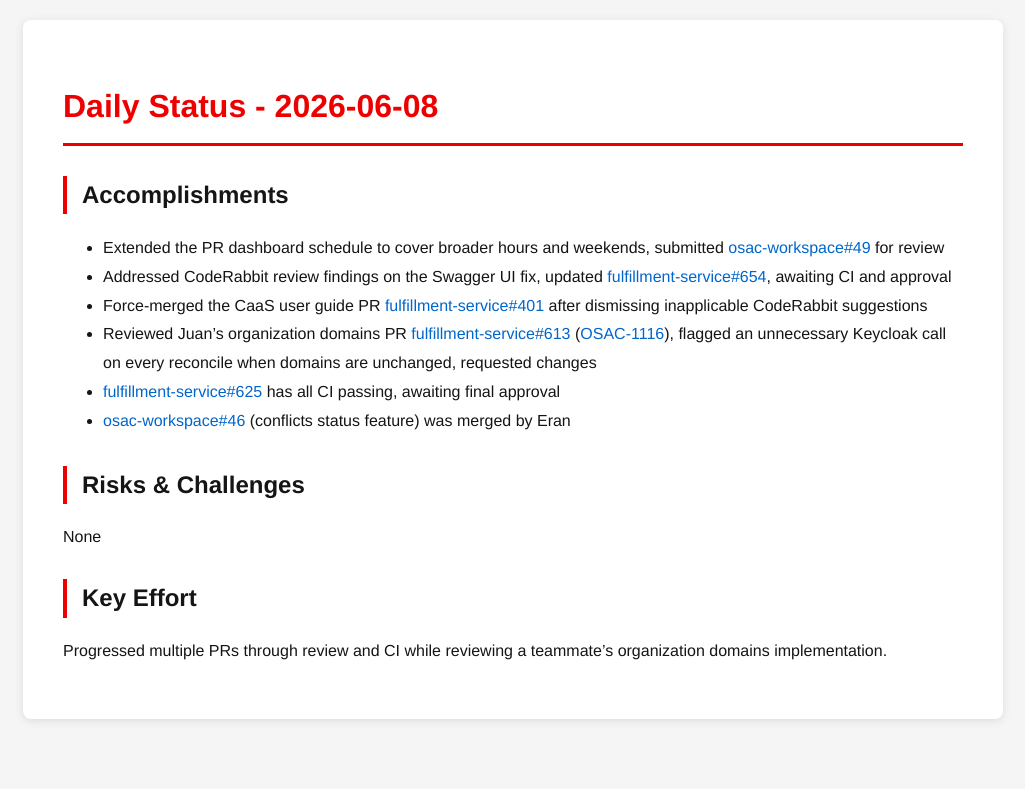
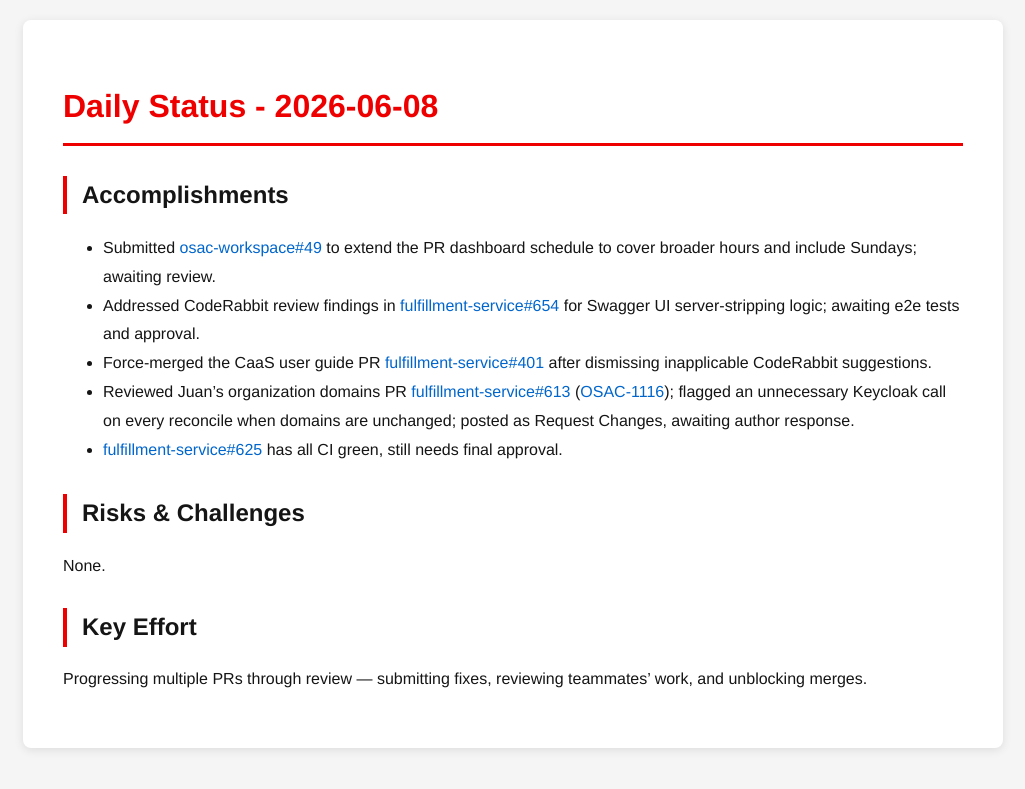
Before and after one commit to tzvatot/daily-status, a Jekyll site: the page built from 2026-06-08.md, in a window 1280 px wide. Shown: the top 789 px of the page, without its empty margins (127-1152 px from the left). Built offline with Jekyll 4.4.1, drawn with Linux system fonts in a browser that asks for light colours.

Commit message:
Daily status update - 2026-06-08

```diff
--- a/2026-06-08.md
+++ b/2026-06-08.md
@@ -7,15 +7,14 @@ date: 2026-06-08
 # Daily Status - 2026-06-08
 
 ## Accomplishments
-- Extended the PR dashboard schedule to cover broader hours and weekends, submitted [osac-workspace#49](https://github.com/osac-project/osac-workspace/pull/49) for review
-- Addressed CodeRabbit review findings on the Swagger UI fix, updated [fulfillment-service#654](https://github.com/osac-project/fulfillment-service/pull/654), awaiting CI and approval
-- Force-merged the CaaS user guide PR [fulfillment-service#401](https://github.com/osac-project/fulfillment-service/pull/401) after dismissing inapplicable CodeRabbit suggestions
-- Reviewed Juan's organization domains PR [fulfillment-service#613](https://github.com/osac-project/fulfillment-service/pull/613) ([OSAC-1116](https://redhat.atlassian.net/browse/OSAC-1116)), flagged an unnecessary Keycloak call on every reconcile when domains are unchanged, requested changes
-- [fulfillment-service#625](https://github.com/osac-project/fulfillment-service/pull/625) has all CI passing, awaiting final approval
-- [osac-workspace#46](https://github.com/osac-project/osac-workspace/pull/46) (conflicts status feature) was merged by Eran
+- Submitted [osac-workspace#49](https://github.com/osac-project/osac-workspace/pull/49) to extend the PR dashboard schedule to cover broader hours and include Sundays; awaiting review.
+- Addressed CodeRabbit review findings in [fulfillment-service#654](https://github.com/osac-project/fulfillment-service/pull/654) for Swagger UI server-stripping logic; awaiting e2e tests and approval.
+- Force-merged the CaaS user guide PR [fulfillment-service#401](https://github.com/osac-project/fulfillment-service/pull/401) after dismissing inapplicable CodeRabbit suggestions.
+- Reviewed Juan's organization domains PR [fulfillment-service#613](https://github.com/osac-project/fulfillment-service/pull/613) ([OSAC-1116](https://redhat.atlassian.net/browse/OSAC-1116)); flagged an unnecessary Keycloak call on every reconcile when domains are unchanged; posted as Request Changes, awaiting author response.
+- [fulfillment-service#625](https://github.com/osac-project/fulfillment-service/pull/625) has all CI green, still needs final approval.
 
 ## Risks & Challenges
-None
+None.
 
 ## Key Effort
-Progressed multiple PRs through review and CI while reviewing a teammate's organization domains implementation.
+Progressing multiple PRs through review — submitting fixes, reviewing teammates' work, and unblocking merges.
```
